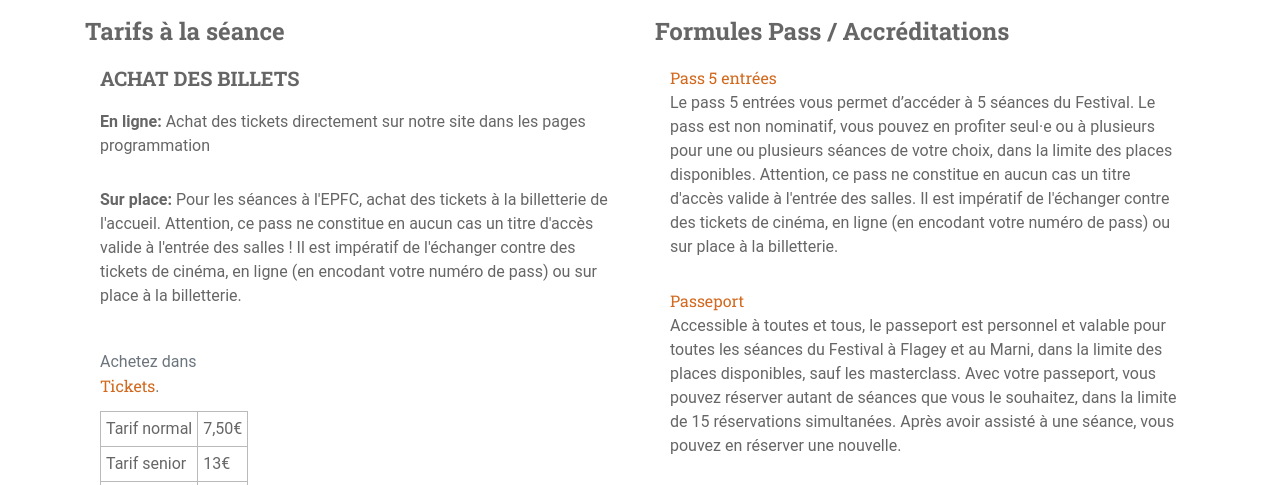
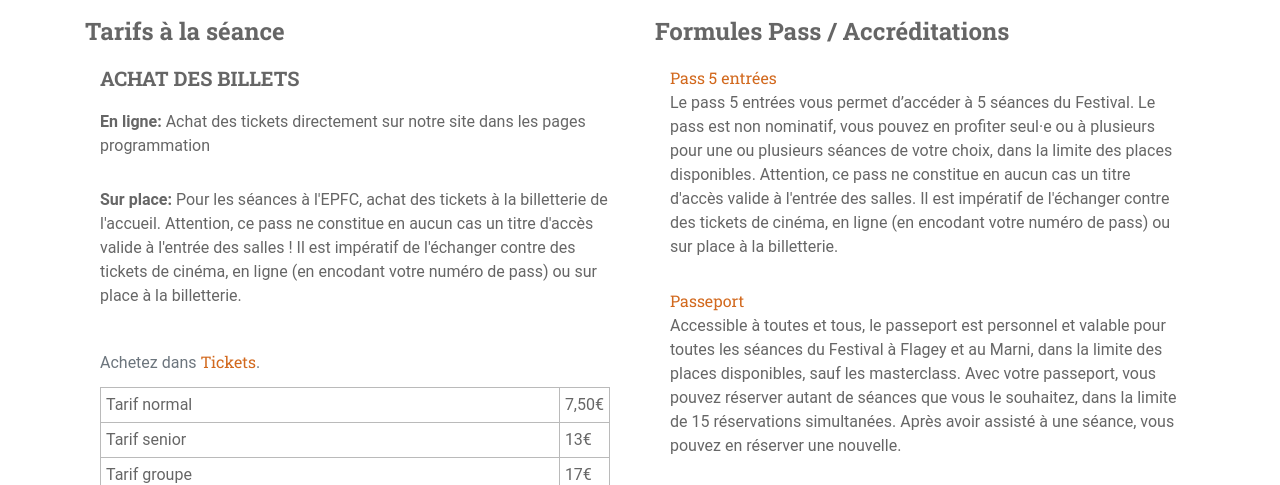
Before and after one commit to mgourou/fastival2024, a plain HTML site: page public/pages/tarifs.html in a window 1280 px wide. Shown: the part 461-946 px from the top of the page. Drawn offline with nearby package versions, Linux system fonts and the light colour scheme.

Commit message:
section -> div

```diff
--- a/public/css/style.css
+++ b/public/css/style.css
@@ -1465,7 +1465,7 @@ body.mobile-nav-active #mobile-nav-toggle {
     border: 1px solid #D2691E;
 }
 
-section #tarifs-prix td {
+div #tarifs-prix td {
     width: 100%;
 }
 
```
